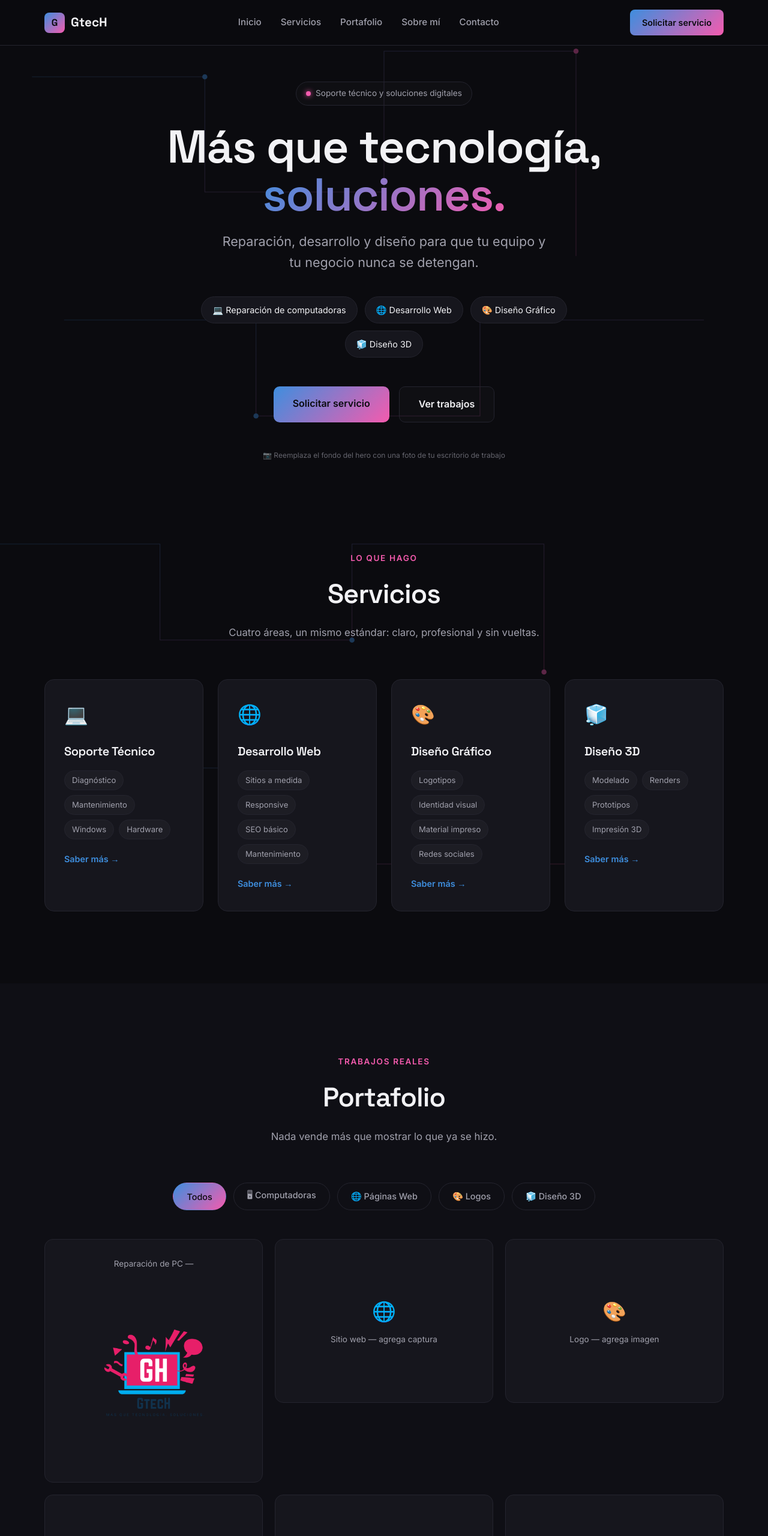
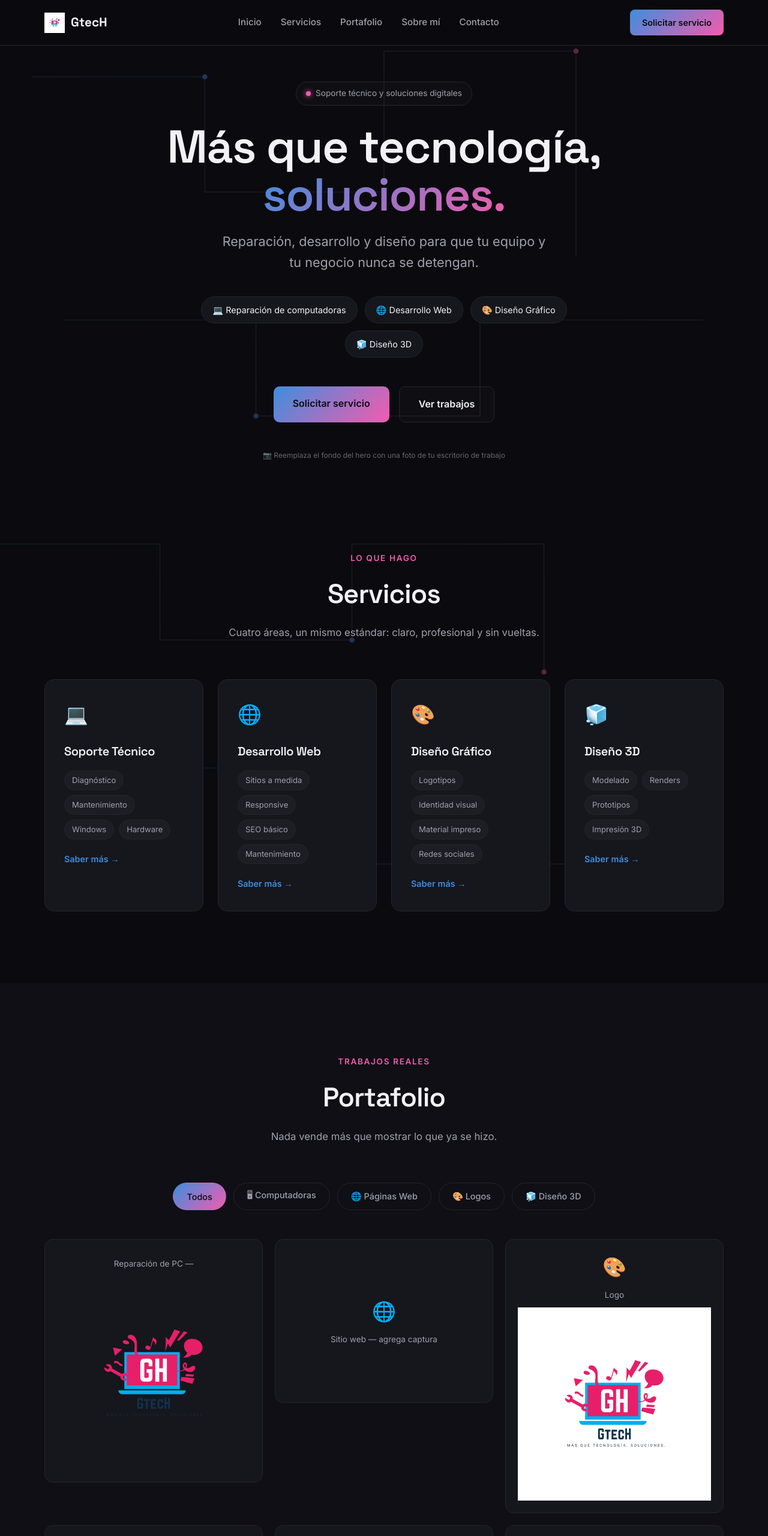
Before and after one commit to gaelalbertobo-netizen/GtecH, a website: page index.html in a window 1280 px wide. Shown: the top 2560 px of the page at 60% size. Drawn offline with Linux system fonts and the light colour scheme.

```diff
--- a/index.html
+++ b/index.html
@@ -565,7 +565,7 @@
 <header>
   <nav>
     <div class="logo-mark">
-      <div class="logo-icon">G</div>
+      <div class="logo-icon"><img src="img/logosn.png"></div>
       GtecH
     </div>
     <ul class="nav-links" id="navLinks">
@@ -682,7 +682,7 @@
     <div class="portfolio-grid" id="portfolioGrid">
       <div class="portfolio-item reveal" data-cat="pc"><span class="ph-icon"></span>Reparación de PC — <img src="img/logo.png"></div>
       <div class="portfolio-item reveal" data-cat="web"><span class="ph-icon">🌐</span>Sitio web — agrega captura</div>
-      <div class="portfolio-item reveal" data-cat="logo"><span class="ph-icon">🎨</span>Logo — agrega imagen</div>
+      <div class="portfolio-item reveal" data-cat="logo"><span class="ph-icon">🎨</span>Logo <img src="img/logosn.png"></div>
       <div class="portfolio-item reveal" data-cat="3d"><span class="ph-icon">🧊</span>Render 3D — agrega imagen</div>
       <div class="portfolio-item reveal" data-cat="pc"><span class="ph-icon">🖥</span>Mantenimiento — agrega foto</div>
       <div class="portfolio-item reveal" data-cat="web"><span class="ph-icon">🌐</span>Sitio web — agrega captura</div>
@@ -741,7 +741,7 @@
         <p>Diagnóstico inicial sin compromiso. Cuéntame qué pasa y te digo cómo lo resolvemos.</p>
         <a href="https://wa.me/526143720969?text=Hola%20GtecH,%20quiero%20solicitar%20un%20servicio" target="_blank" class="btn-primary">
   Solicitar diagnóstico
-</a>
+</a>]
       </div>
     </div>
   </div>
```
